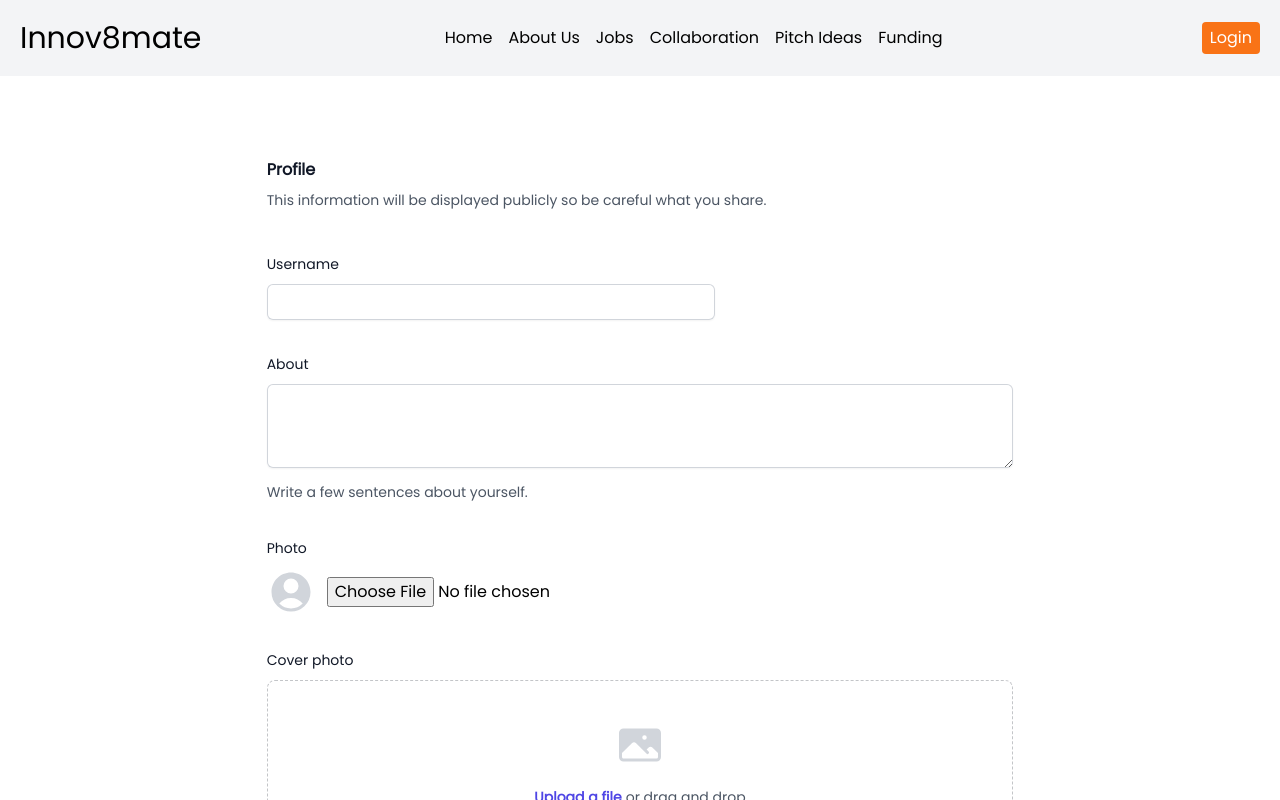
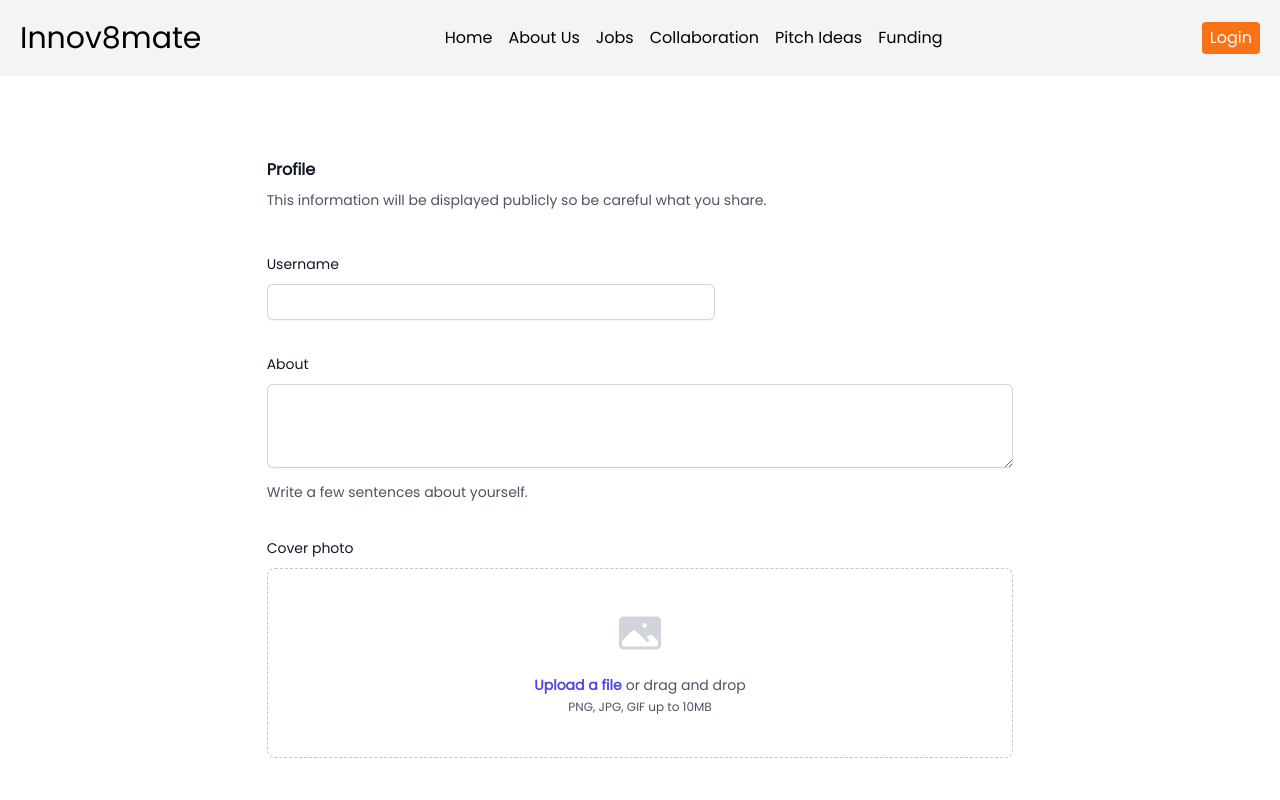
Before and after one commit to Harsha30ywffb7/Innov8mate, a React (Vite) app in the folder client/: page /register in a window 1280 px wide. Shown: the top 800 px of the page. Built offline with nearby package versions, Linux system fonts and the light colour scheme.

Commit message:
register page updated

```diff
--- a/client/src/Common/RegisterPage.jsx
+++ b/client/src/Common/RegisterPage.jsx
@@ -1,4 +1,4 @@
-import { PhotoIcon, UserCircleIcon } from '@heroicons/react/24/solid';
+import { PhotoIcon} from '@heroicons/react/24/solid';
 import { Link, useNavigate } from 'react-router-dom';
 import axios from 'axios';
 import { useState } from 'react';
@@ -6,16 +6,11 @@ import { useState } from 'react';
 
 const RegisterPage = () =>{
 const userEmail = localStorage.getItem("email");
-console.log(userEmail);
-
-
 
 const handleRegister =async ()=>{
   try{
-    console.log("try is working");
-    console.log("this user email",userEmail);
     const response = await axios.post('http://localhost:5000/user/register',{email:userEmail, ...userData});
-    console.log(response);
+    localStorage.setItem('user', JSON.stringify(response));
     navigate('/');
   }catch(error){
     console.log("this is the error", error);
@@ -92,16 +87,7 @@ const handleRegister =async ()=>{
               <p className="mt-3 text-sm leading-6 text-gray-600">Write a few sentences about yourself.</p>
             </div>
 
-            <div className="col-span-full">
-              <label htmlFor="photo" className="block text-sm font-medium leading-6 text-gray-900">
-                Photo
-              </label>
-              <div className="mt-2 flex items-center gap-x-3">
-                <UserCircleIcon className="h-12 w-12 text-gray-300" aria-hidden="true" />
-                <input type="file" name="" id="" />
 
-              </div>
-            </div>
 
             <div className="col-span-full">
               <label htmlFor="cover-photo" className="block text-sm font-medium leading-6 text-gray-900">
```
